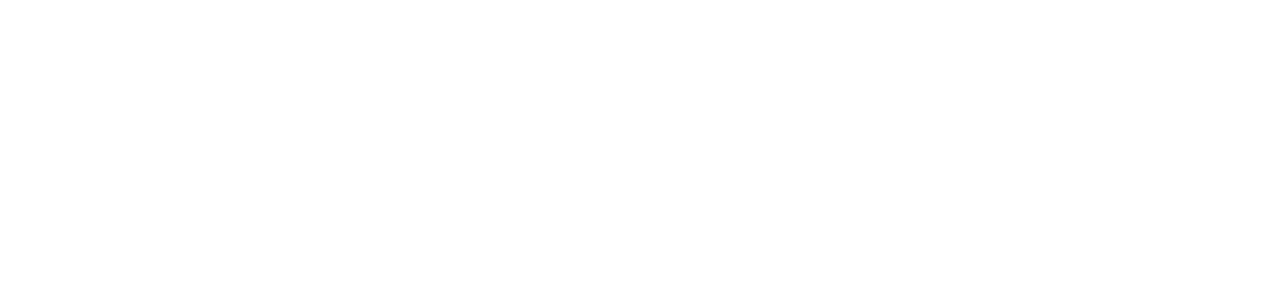
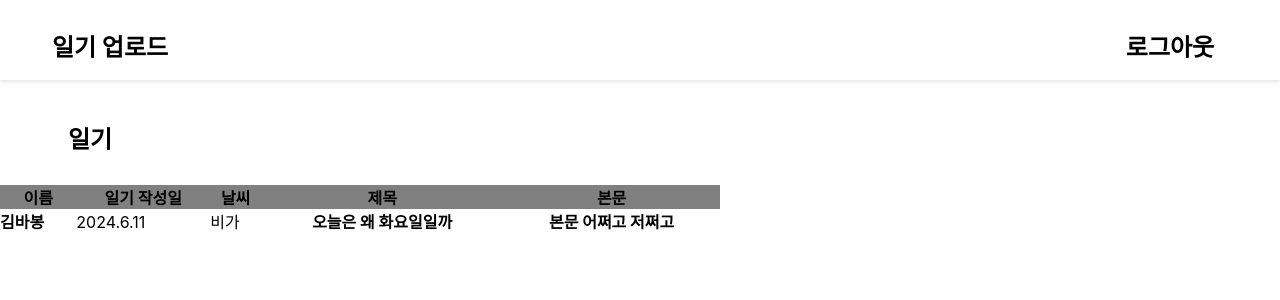
Before and after one commit to sinbla78/Sod_FE, a React (Create React App) app in the folder client/: page /main in a window 1280 px wide. Before the commit this address had no page. Shown: the top 300 px of the page. Built offline with nearby package versions, Linux system fonts and the light colour scheme.

Commit message:
feat:: 메인페이지 퍼블리싱

```diff
--- a/client/package.json
+++ b/client/package.json
@@ -7,7 +7,9 @@
     "@testing-library/react": "^13.0.0",
     "@testing-library/user-event": "^13.2.1",
     "axios": "^1.6.8",
+    "bootstrap": "^5.3.3",
     "react": "^18.2.0",
+    "react-bootstrap": "^2.10.2",
     "react-dom": "^18.2.0",
     "react-router-dom": "^6.22.3",
     "react-scripts": "5.0.1",
--- a/client/src/Router.jsx
+++ b/client/src/Router.jsx
@@ -1,6 +1,7 @@
 import { BrowserRouter, Routes, Route } from "react-router-dom";
 import LoginPage from "./pages/LoginPage";
 import SignupPage from "./pages/SignupPage";
+import MainPage from "./pages/MainPage";
 
 const Router = () => {
   return (
@@ -8,6 +9,7 @@ const Router = () => {
       <Routes>
         <Route path="/login" element={<LoginPage />} />
         <Route path="/signup" element={<SignupPage />} />
+        <Route path="/main" element={<MainPage />} />
       </Routes>
     </BrowserRouter>
   );
--- /dev/null
+++ b/client/src/pages/MainPage.jsx
@@ -0,0 +1,134 @@
+import styled from "styled-components";
+// import { useState } from "react";
+// import { LogoImg } from "../assets";
+import { Table } from "react-bootstrap";
+import { useNavigate } from "react-router-dom";
+
+const MainPage = () => {
+  const navigate = useNavigate();
+  const handleLogin = () => {
+    navigate("/login");
+  };
+  const handleUpload = () => {
+    navigate("/upload");
+  };
+  return (
+    <>
+      <Header>
+        <HeaderTitle onClick={handleUpload}>일기 업로드</HeaderTitle>
+        <LogoutTitle onClick={handleLogin}>로그아웃</LogoutTitle>
+      </Header>
+      <Text>
+        <Title>일기</Title>
+        <br />
+        <StyledTable bordered hover="true">
+          <thead>
+            <tr>
+              <th>이름</th>
+              <th>일기 작성일</th>
+              <th>날씨</th>
+              <th>제목</th>
+              <th>본문</th>
+            </tr>
+          </thead>
+
+          <tbody>
+            <tr>
+              <td>김바봉</td>
+              <td>2024.6.11</td>
+              <td>비가</td> {/* submit_date로 변경 */}
+              <th>오늘은 왜 화요일일까</th>
+              <th>본문 어쩌고 저쩌고</th>
+            </tr>
+          </tbody>
+        </StyledTable>
+      </Text>
+    </>
+  );
+};
+
+export default MainPage;
+
+const Header = styled.header`
+  height: 80px;
+  display: flex;
+  justify-content: space-between;
+  align-items: center;
+  padding: 0 20px;
+  background-color: #ffffff;
+  box-shadow: 0 2px 4px rgba(0, 0, 0, 0.1);
+`;
+
+const HeaderTitle = styled.h1`
+  font-size: 25px;
+  width: 180px;
+  height: 25px;
+  font-size: 24px;
+  color: black;
+  margin: 0;
+  text-align: center;
+  justify-content: center;
+`;
+
+const Title = styled.h1`
+  font-size: 25px;
+  width: 180px;
+  height: 25px;
+  font-size: 24px;
+  color: black;
+  margin: 0;
+  text-align: center;
+  justify-content: center;
+  margin-top: 40px;
+`;
+
+const LogoutTitle = styled.h1`
+  width: 180px;
+  height: 25px;
+  font-size: 24px;
+  color: black;
+  margin: 0;
+  text-align: center;
+  justify-content: center;
+`;
+
+const Text = styled.div`
+  width: 1200px;
+  height: auto;
+`;
+
+const StyledTable = styled(Table)`
+  width: 60%;
+  margin-top: 20px;
+  margin-bottom: 30px;
+  &.table {
+    // Table 기본 스타일 정의
+
+    background-color: white;
+
+    // thead 스타일 정의
+    thead {
+      tr {
+        th {
+          background-color: gray; // 헤더 배경색 변경
+          color: black; // 헤더 글자색 변경
+        }
+      }
+    }
+
+    // tbody 스타일 정의
+    tbody {
+      tr {
+        &:hover {
+          background-color: #b8fadd; // 행 호버 시 배경색 변경
+        }
+        td {
+          color: black;
+        }
+        td:first-of-type {
+          font-weight: 600;
+        }
+      }
+    }
+  }
+`;
--- a/client/src/pages/SignupPage.jsx
+++ b/client/src/pages/SignupPage.jsx
@@ -1,4 +1,3 @@
-//import AuthHeader from "@/components/header/AuthHeader";
 import styled from "styled-components";
 import { useState } from "react";
 import { LogoImg } from "../assets";
```
Also changed, not shown: 1 other file (tests, documents, lock files or other folders).
